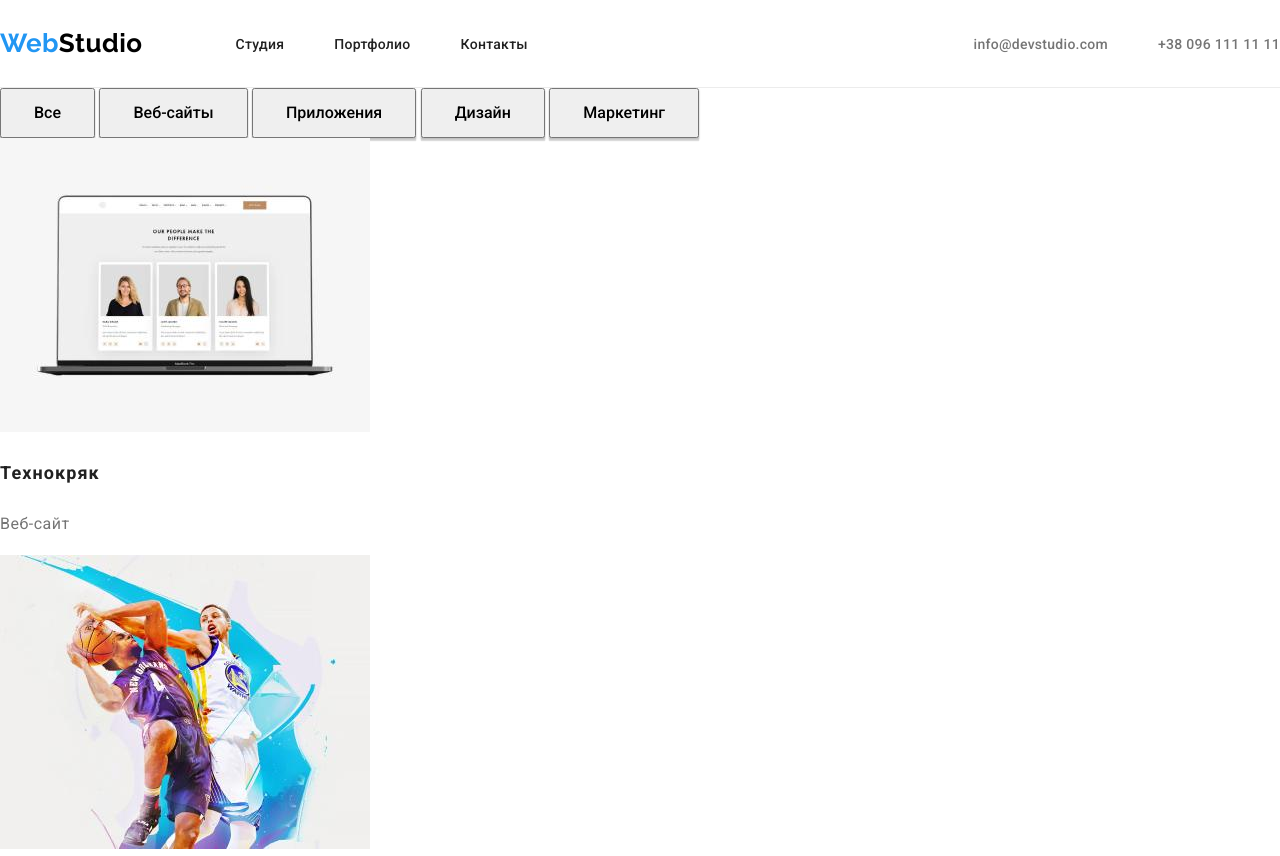
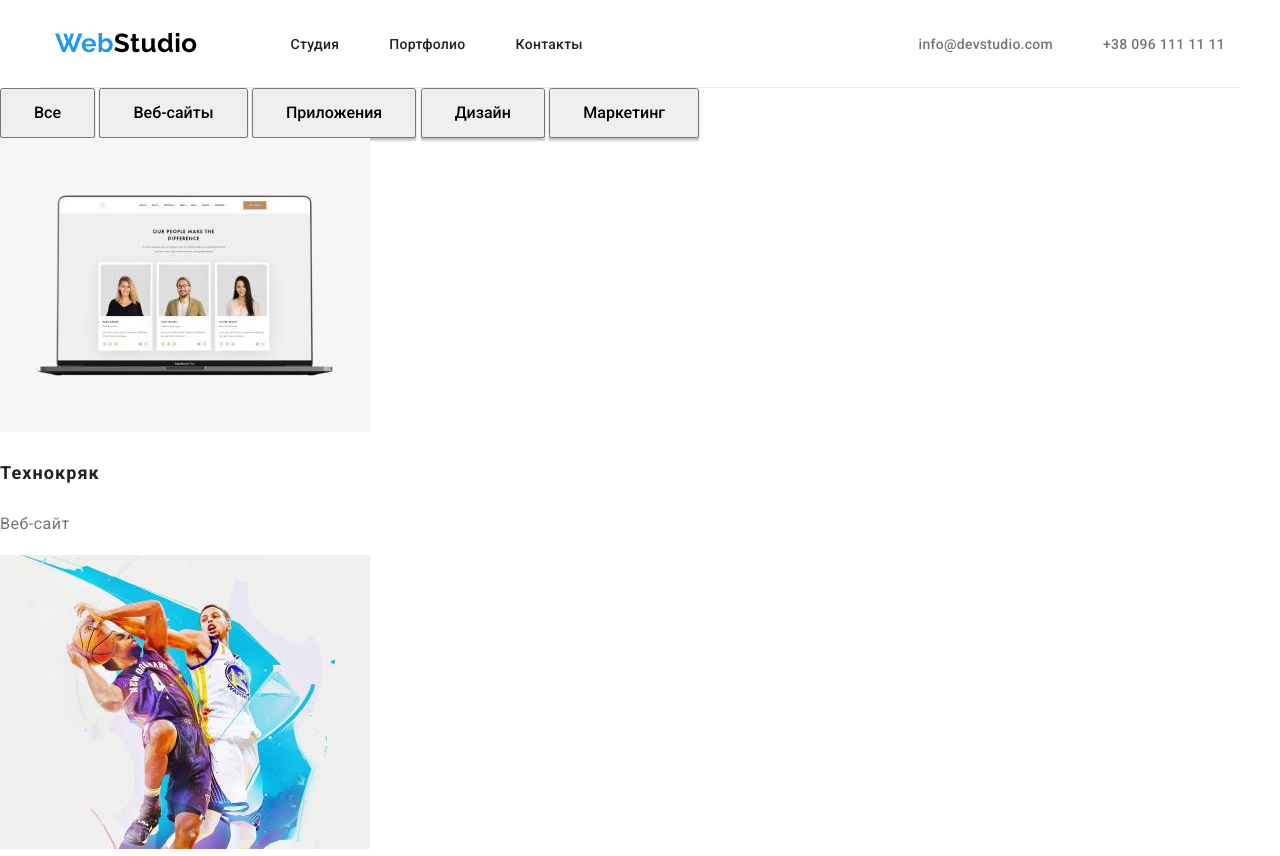
Before and after one commit to MrCOTst/goit-markup-hw-03, a plain HTML site: page portfolio.html in a window 1280 px wide. Shown: the top 856 px of the page. Drawn offline with nearby package versions, Linux system fonts and the light colour scheme.

Commit message:
update header 2st page

```diff
--- a/portfolio.html
+++ b/portfolio.html
@@ -22,14 +22,13 @@
   </head>
   <!--Шапка сторінки-->
   <body>
-    <header class="header">
-      <a class="link logo logo-light" href="/index.html" lang="en"
-        ><span class="accent">Web</span>Studio
-      </a>
+    <header class="page-header">
+      <div class="conteiner header">
+      <a class="link logo logo-light" href="/" lang="en"><span class="accent">Web</span>Studio </a>
       <nav class="header-nav">
         <!--Навігація-->
         <ul class="menu list">
-          <li class="menu-item"><a class="menu-link link" href="./index.html">Студия</a></li>
+          <li class="menu-item"><a class="menu-link link" href="/">Студия</a></li>
           <li class="menu-item"><a class="menu-link link" href="./portfolio.html">Портфолио</a></li>
           <li class="menu-item"><a class="menu-link link" href="/Контакты">Контакты</a></li>
         </ul>
@@ -42,6 +41,7 @@
           <a class="link header-contact" href="tel:+380961111111">+38 096 111 11 11</a>
         </li>
       </ul>
+    </div>
     </header>
     <main>
       <section class="filter">
@@ -159,6 +159,7 @@
       </section>
     </main>
     <footer class="contakts">
+      <div class="conteiner footer">
     <a class="link logo logo-dark" href="/" lang="en"><span class="accent">Web</span>Studio </a>
     <address>
       <ul class="list">
@@ -179,6 +180,7 @@
         </li>
       </ul>
     </address>
+  </div>
   </footer>
   </body>
 </html>
```
Lines whose indentation alone changed are shown as unchanged.
